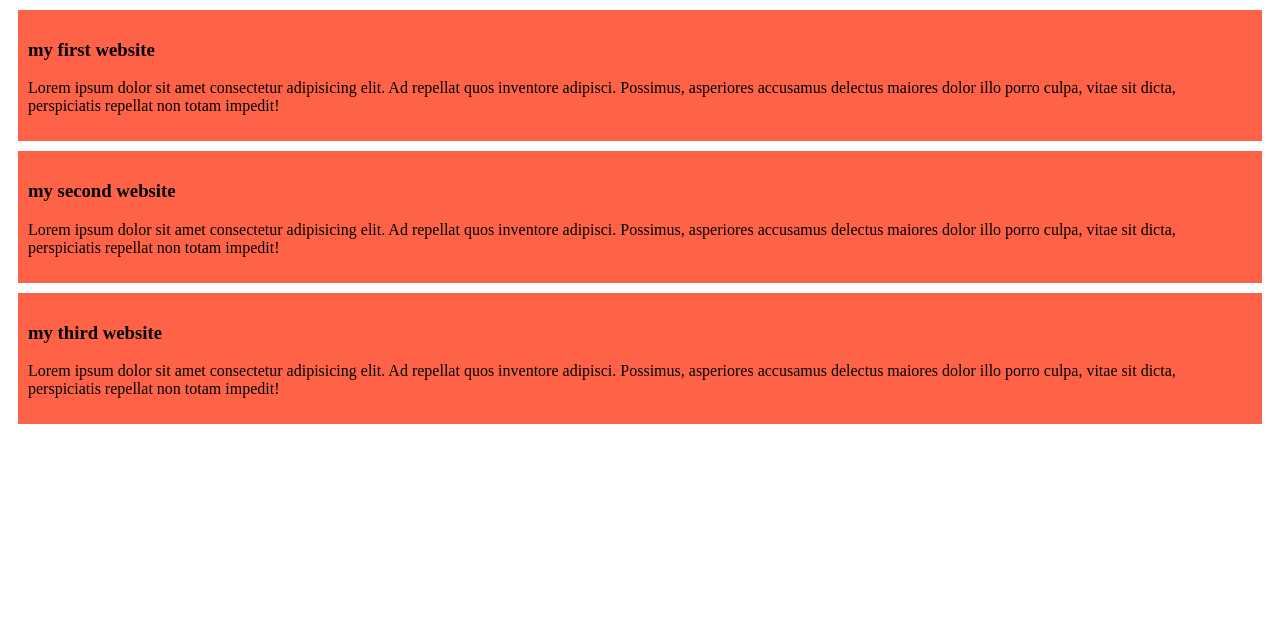
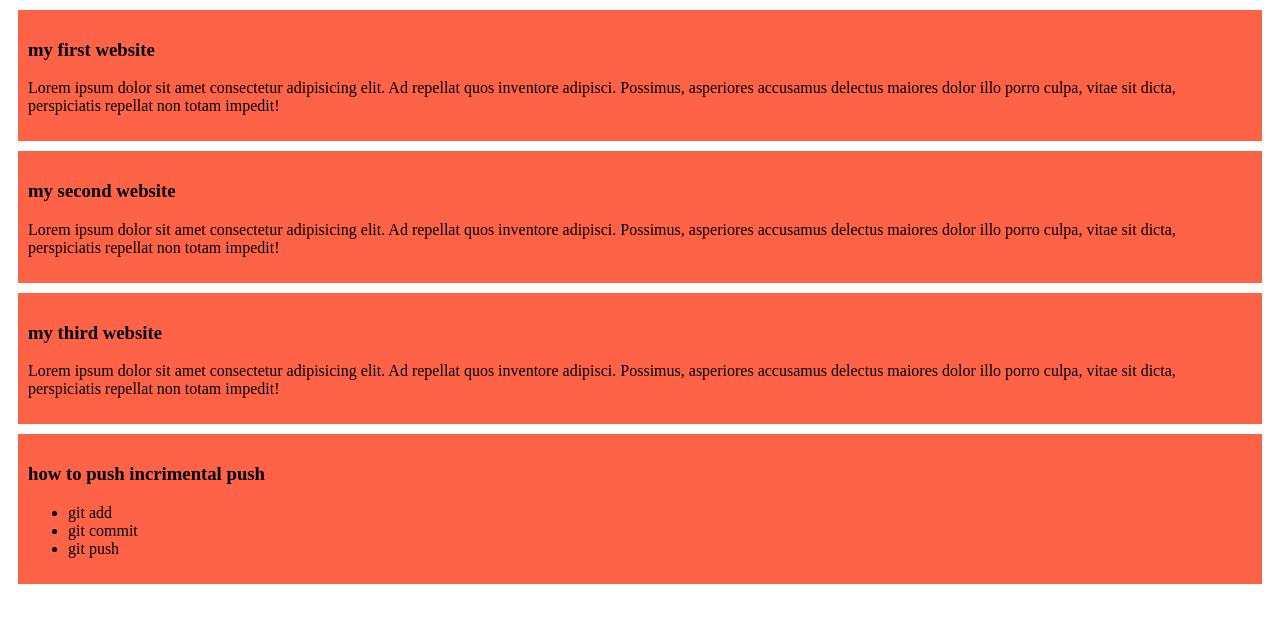
Before and after one commit to MDMuslehUddin349/my-simple-website, a plain HTML site: page index.html in a window 1280 px wide. Drawn offline with Linux system fonts and the light colour scheme.

Commit message:
added the list of git

```diff
--- a/index.html
+++ b/index.html
@@ -21,6 +21,14 @@
         <h3>my third website</h3>
         <p>Lorem ipsum dolor sit amet consectetur adipisicing elit. Ad repellat quos inventore adipisci. Possimus, asperiores accusamus delectus maiores dolor illo porro culpa, vitae sit dicta, perspiciatis repellat non totam impedit!</p>
     </div>
+    <div>
+        <h3>how to push incrimental push</h3>
+        <ul>
+            <li>git add</li>
+            <li>git commit</li>
+            <li>git push</li>
+        </ul>
+    </div>
 
 </body>
 </html>
```
